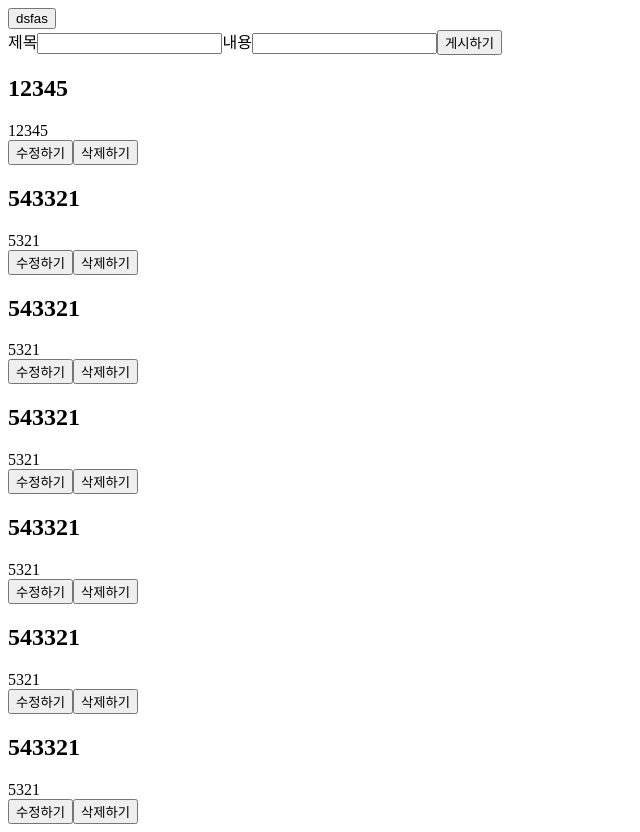
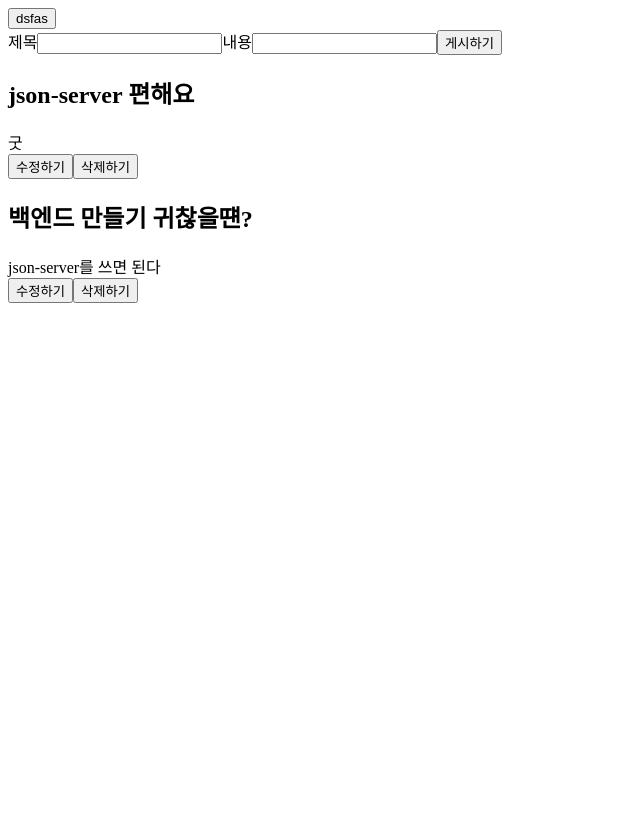
Before and after one commit to WeepingHeron/HangHae99_Bamboo, a React (Create React App) app: page / in a window 1280 px wide. Shown: the whole page, without its empty margins (0-640 px from the left). After the commit the page ends 800 px from the top, so only its background shows below. Built offline with nearby package versions, Linux system fonts and the light colour scheme; data requests are answered from the project's data file.

Commit message:
fix(Home)delete error 해결

```diff
--- a/db.json
+++ b/db.json
@@ -5,39 +5,14 @@
   },
   "posts": [
     {
-      "title": "12345",
-      "content": "12345",
-      "id": 5
+      "id": 1,
+      "title": "json-server 편해요",
+      "content": "굿"
     },
     {
-      "title": "543321",
-      "content": "5321",
-      "id": 7
-    },
-    {
-      "title": "543321",
-      "content": "5321",
-      "id": 9
-    },
-    {
-      "title": "543321",
-      "content": "5321",
-      "id": 10
-    },
-    {
-      "title": "543321",
-      "content": "5321",
-      "id": 11
-    },
-    {
-      "title": "543321",
-      "content": "5321",
-      "id": 12
-    },
-    {
-      "title": "543321",
-      "content": "5321",
-      "id": 13
+      "id": 2,
+      "title": "백엔드 만들기 귀찮을떈?",
+      "content": "json-server를 쓰면 된다"
     }
   ]
 }
--- a/src/pages/Home.jsx
+++ b/src/pages/Home.jsx
@@ -20,24 +20,18 @@
 
     const posts = useSelector((state) => state.postSlice.posts)   // useSelector로 꺼내서
 
-    const onDeletePost = (id) => {
+    const onDeletePost = (postId) => {
         axios
-          .delete(`http://localhost:3001/posts/${id}`)
-          .then(function (response) {
-            console.log(response);
-            dispatch(deletePost(id));
-          })
-          .catch(function (error) {
-            console.log(error);
-          });
-      };
+        .delete(`http://localhost:3001/posts/${postId}`)
+        .then (function(){dispatch(deletePost(postId))})
+        .catch(function(error){console.error(error)});
+    };
 
     const [post, setPost] = useState({    // useState 이용해 상태 관리
         id: 0,
         title: '',
         content:''
     })
-    const [id, setID] = useState(1);
     const [title, setTitle] = useState('');
     const [content, setContent] = useState('');
 
@@ -63,8 +57,7 @@
           })
           .then(function (response) {
             console.log(response);
-            dispatch(addPost({ ...response.data, id: id }));
-            setID(id + 1);
+            dispatch(addPost({ ...response.data, id: posts.length + 1 }));
             setTitle("");
             setContent("");
           })
@@ -101,7 +94,7 @@
                 <div>
             {posts?.map((post) => {
                 return (    // useSelector로 redux에서 꺼내 온 기존 글
-                    <div key={post}>
+                    <div key={post.id}>
                     <h2 className="post-title">{post.title}</h2>
                     <div>{post.content}</div>
                         <button
```
